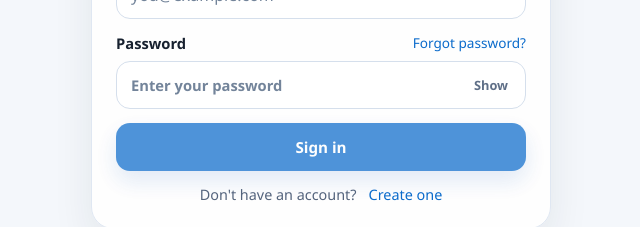
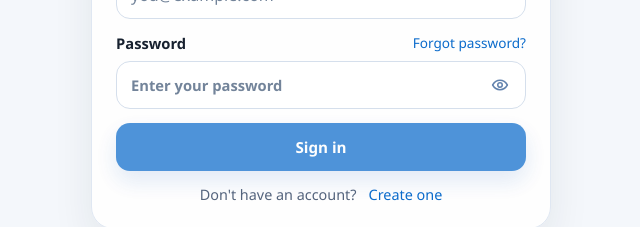
Before and after one commit to xeo-ma/ai-search-engine, a Next.js app in the folder frontend/: page /sign-in in a window 1280 px wide. Shown: the part 440-667 px from the top of the page, without its empty margins (319-959 px from the left). Built offline with nearby package versions, Linux system fonts and the light colour scheme.

Commit message:
Fix auth field padding

```diff
--- a/frontend/src/components/ForgotPasswordForm.tsx
+++ b/frontend/src/components/ForgotPasswordForm.tsx
@@ -57,8 +57,6 @@ export function ForgotPasswordForm() {
             required
           />
         </label>
-
-        <p className="auth-form-hint">We’ll email you a secure link to reset your password.</p>
         {errorMessage ? <p className="auth-form-error">{errorMessage}</p> : null}
         {statusMessage ? <p className="auth-form-success">{statusMessage}</p> : null}
 
--- a/frontend/src/components/SignInForm.tsx
+++ b/frontend/src/components/SignInForm.tsx
@@ -8,6 +8,16 @@ type SignInMode = 'password' | 'magic';
 
 interface SignInFormProps {
   callbackUrl: string;
+}
+
+function EyeIcon({ hidden = false }: { hidden?: boolean }) {
+  return (
+    <svg viewBox="0 0 20 20" fill="none" stroke="currentColor" strokeWidth="1.7" strokeLinecap="round" strokeLinejoin="round" aria-hidden="true">
+      <path d="M1.8 10s3-5.2 8.2-5.2 8.2 5.2 8.2 5.2-3 5.2-8.2 5.2S1.8 10 1.8 10Z" />
+      <circle cx="10" cy="10" r="2.5" />
+      {hidden ? <path d="M3.2 16.8 16.8 3.2" /> : null}
+    </svg>
+  );
 }
 
 export function SignInForm({ callbackUrl }: SignInFormProps) {
@@ -132,7 +142,7 @@ export function SignInForm({ callbackUrl }: SignInFormProps) {
                 aria-pressed={showPassword}
                 onClick={() => setShowPassword((current) => !current)}
               >
-                {showPassword ? 'Hide' : 'Show'}
+                <EyeIcon hidden={showPassword} />
               </button>
             </span>
           </label>
--- a/frontend/src/styles/globals.css
+++ b/frontend/src/styles/globals.css
@@ -143,12 +143,18 @@ main {
   color: #607189;
   font-size: 0.92rem;
   font-weight: 600;
+  transition: background-color 140ms ease, color 140ms ease, box-shadow 140ms ease;
 }
 
 .auth-mode-toggle-button.is-active {
   background: #ffffff;
   color: var(--text);
   box-shadow: 0 1px 2px rgba(15, 23, 42, 0.08);
+}
+
+.auth-mode-toggle-button:focus-visible {
+  outline: none;
+  box-shadow: 0 0 0 2px rgba(96, 165, 250, 0.42);
 }
 
 .auth-field {
@@ -188,7 +194,7 @@ main {
 .auth-field input {
   width: 100%;
   min-height: 48px;
-  padding: 0 58px 0 14px;
+  padding: 0 14px;
   border: 1px solid #d5dfec;
   border-radius: 14px;
   background: #ffffff;
@@ -197,10 +203,14 @@ main {
   transition: border-color 140ms ease, box-shadow 140ms ease, background-color 140ms ease;
 }
 
+.auth-input-shell input {
+  padding-right: 58px;
+}
+
 .auth-field input:focus {
   outline: none;
   border-color: #8ebdf0;
-  box-shadow: 0 0 0 4px rgba(59, 130, 246, 0.12);
+  box-shadow: 0 0 0 2px rgba(96, 165, 250, 0.4);
 }
 
 .auth-field input::placeholder {
@@ -212,19 +222,27 @@ main {
   top: 50%;
   right: 10px;
   transform: translateY(-50%);
+  width: 32px;
+  min-width: 32px;
   min-height: 30px;
-  padding: 0 8px;
+  padding: 0;
+  display: inline-flex;
+  align-items: center;
+  justify-content: center;
   border-radius: 999px;
   background: transparent;
-  color: #5f6f87;
-  font-size: 0.8rem;
-  font-weight: 600;
+  color: #6282ad;
 }
 
 .auth-input-toggle:hover,
 .auth-input-toggle:focus-visible {
   background: #eef3f9;
   color: #334155;
+}
+
+.auth-input-toggle svg {
+  width: 18px;
+  height: 18px;
 }
 
 .auth-form-hint {
@@ -1064,6 +1082,10 @@ main {
   color: #9db0c4;
 }
 
+:root[data-theme='dark'] .auth-mode-toggle-button:focus-visible {
+  box-shadow: 0 0 0 2px rgba(124, 170, 255, 0.45);
+}
+
 :root[data-theme='dark'] .auth-mode-toggle-button.is-active {
   background: #182432;
   color: var(--text);
@@ -1074,6 +1096,11 @@ main {
   background: rgba(255, 255, 255, 0.05);
   border-color: rgba(255, 255, 255, 0.1);
   color: var(--text);
+}
+
+:root[data-theme='dark'] .auth-field input:focus {
+  border-color: #79aefd;
+  box-shadow: 0 0 0 2px rgba(124, 170, 255, 0.3);
 }
 
 :root[data-theme='dark'] .auth-field input::placeholder {
```
Also changed, not shown: frontend/src/components/ResetPasswordForm.tsx (+12 -2 lines), frontend/src/components/SignUpForm.tsx (+11 -1 lines).
